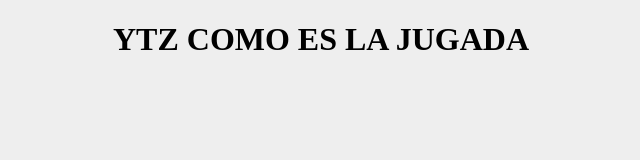
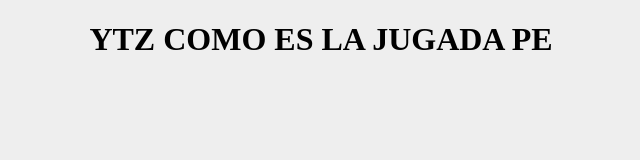
Before and after one commit to Yujanxd/REPOSITORIO-PRUEBAS, a website: page public/index.html in a window 1280 px wide. Shown: the whole page, without its empty margins (319-959 px from the left). Drawn offline with nearby package versions, Linux system fonts and the light colour scheme.

Commit message:
Update index.html

```diff
--- a/public/index.html
+++ b/public/index.html
@@ -11,7 +11,7 @@
 
     <div class="container">
         <div class="row">
-        <h1 class="text-center" style="text-align: center;">YTZ COMO ES LA JUGADA</h1>
+        <h1 class="text-center" style="text-align: center;">YTZ COMO ES LA JUGADA PE </h1>
     </div>
 
   <script src="https://code.jquery.com/jquery-3.7.0.min.js" integrity="sha256-2Pmvv0kuTBOenSvLm6bvfBSSHrUJ+3A7x6P5Ebd07/g=" crossorigin="anonymous"></script>
```
